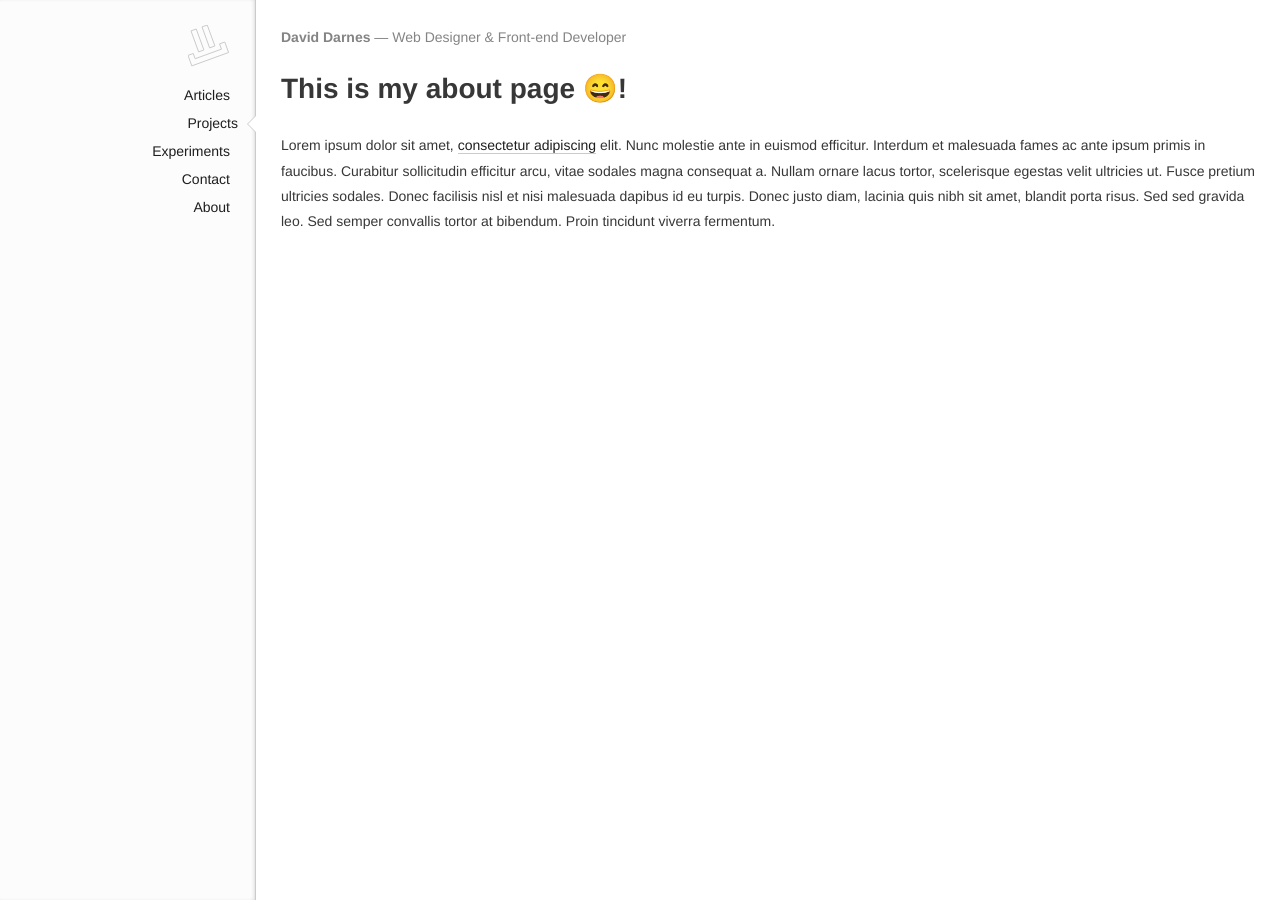
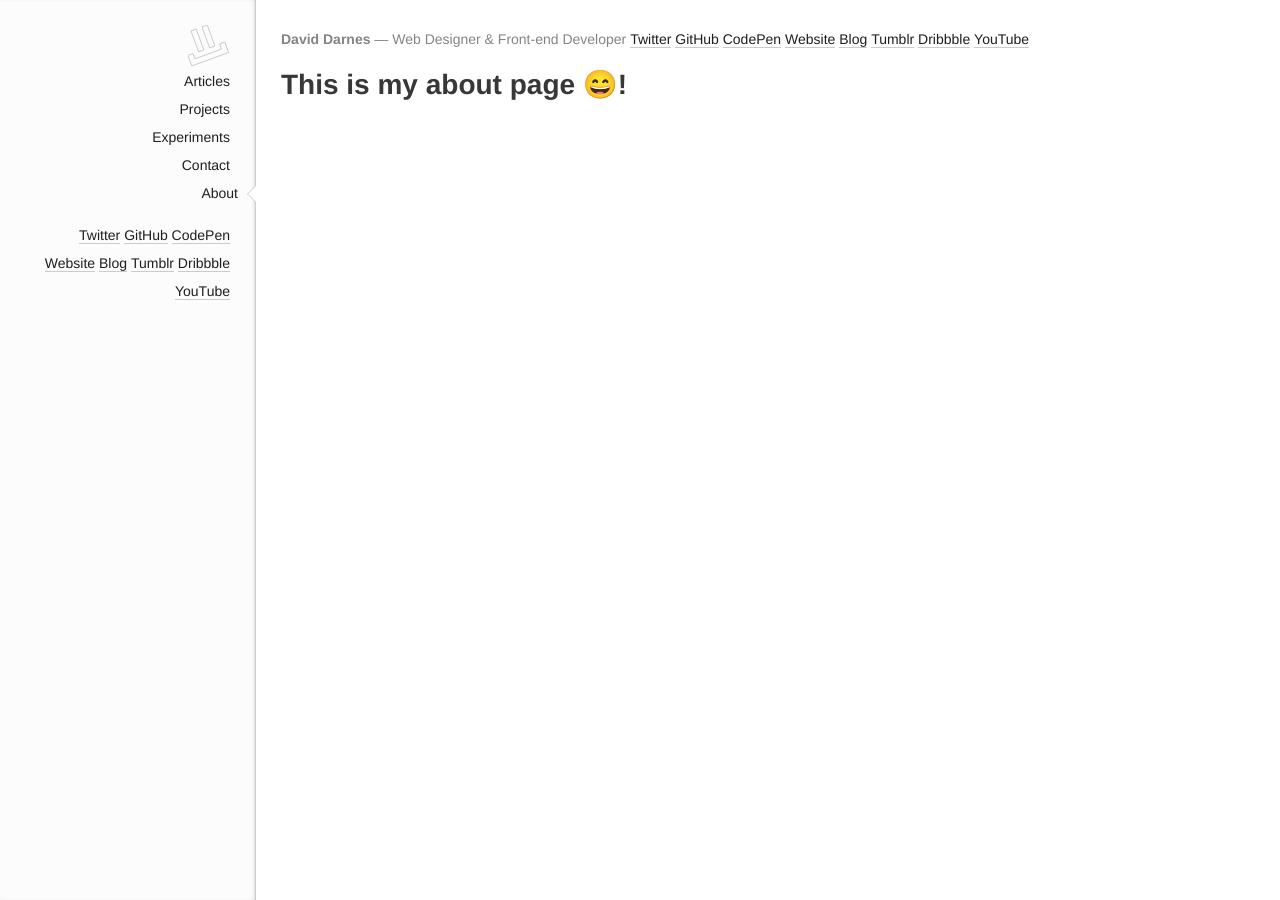
Before and after one commit to daviddarnes/daviddarnes.github.io, a Jekyll site: the page built from pages/about.md, in a window 1280 px wide. Built offline with Jekyll 4.4.1, drawn with Linux system fonts in a browser that asks for light colours; emoji names are drawn with the system emoji font.

Commit message:
Moving html chunks into their own includes, moving data around to suit this

```diff
--- a/_config.yml
+++ b/_config.yml
@@ -15,16 +15,9 @@ exclude:
 - package.json
 - CNAME
 
-# Personal Networks and websites
-networks:
-  Twitter: http://twitter.com/daviddarnes
-  GitHub: http://github.com/daviddarnes
-  CodePen: http://codepen.io/daviddarnes
-  Website: http://david.darn.es
-  Blog: http://david.darn.es/blog
-  Tumblr: http://daviddarnes.tumblr.com
-  Dribbble: https://dribbble.com/daviddarnes
-  YouTube: http://youtube.com/daviddarnes
+# Permalinks
+permalink: pretty
+
 
 # Portfolio collection
 collections:
@@ -37,3 +30,8 @@ gems:
 - jekyll-sitemap
 - jekyll-mentions
 - jemoji
+
+
+# Site info
+name: David Darnes
+profession: Web Designer & Front-end Developer
--- /dev/null
+++ b/_includes/header.html
@@ -0,0 +1,7 @@
+<header class="header  header__info">
+
+	<p class="info-line  header__info-line"><strong>{{ site.name }}</strong> &mdash; {{ site.profession }}</p>
+
+	{% include networks.html %}
+
+</header>
--- /dev/null
+++ b/_includes/logo.html
@@ -0,0 +1,3 @@
+<div class="logo  sidebar__logo">
+	{% include logo.svg %}
+</div>
--- /dev/null
+++ b/_includes/nav.html
@@ -0,0 +1,15 @@
+<nav class="nav  sidebar__nav">
+
+{% if site.data.nav.header %}
+	<ul class="list  nav__list">
+
+	{% for item in site.data.nav.header %}
+		<li class="item  nav__item">
+			<a class="link  nav__link{% if page.url == item[1] %}  link--current{% endif %}" href="{{ item[1] }}">{{ item[0] }}</a>
+		</li>
+	{% endfor %}
+
+	</ul>
+{% endif %}
+
+</nav>
--- a/_includes/networks.html
+++ b/_includes/networks.html
@@ -1,8 +1,7 @@
-{% if site.networks %}
-  <h3>Networks</h3>
-	<ul>
-		{% for network in site.networks %}
-			<li><a href="{{ network[1] }}">{{ network[0] }}</a></li>
+{% if site.data.nav.networks %}
+	<nav class="nav  nav--networks">
+		{% for networks in site.data.nav.networks %}
+			<a href="{{ networks[1] }}">{{ networks[0] }}</a>
 		{% endfor %}
 	</ul>
 {% endif %}
--- /dev/null
+++ b/_includes/scripts.html
@@ -0,0 +1,3 @@
+<!--[if IE]>
+	<script src="/js/html5.js"></script>
+<![endif]-->
--- /dev/null
+++ b/_includes/sidebar.html
@@ -0,0 +1,9 @@
+<div class="sidebar">
+
+	{% include logo.html %}
+
+	{% include nav.html %}
+
+	{% include networks.html %}
+
+</div>
--- a/_layouts/default.html
+++ b/_layouts/default.html
@@ -3,27 +3,19 @@
 	<title>David Darnes</title>
 </head>
 <body>
-	<div class="sidebar">
-		<header class="header  sidebar__header">
-			{% include logo.svg %}
-		</header>
-		<nav class="nav  sidebar__nav">
-			<ul class="list  nav__list">
-				<li class="item  nav__item"><a class="link  nav__link">Articles</a></li>
-				<li class="item  nav__item"><a class="link  nav__link  link--current">Projects</a></li>
-				<li class="item  nav__item"><a class="link  nav__link">Experiments</a></li>
-				<li class="item  nav__item"><a class="link  nav__link">Contact</a></li>
-				<li class="item  nav__item"><a class="link  nav__link">About</a></li>
-			</ul>
-		</nav>
-	</div>
+
+	{% include sidebar.html %}
+
 	<main class="main" role="main">
-		<aside class="aside  sidebar__aside">
-			<p><strong>David Darnes</strong> &mdash; Web Designer & Front-end Developer</p>
-		</aside>
+
+		{% include header.html %}
+
 		<article class="article  main__article">
 			{{ content }}
-			<p>Lorem ipsum dolor sit amet, <a>consectetur adipiscing</a> elit. Nunc molestie ante in euismod efficitur. Interdum et malesuada fames ac ante ipsum primis in faucibus. Curabitur sollicitudin efficitur arcu, vitae sodales magna consequat a. Nullam ornare lacus tortor, scelerisque egestas velit ultricies ut. Fusce pretium ultricies sodales. Donec facilisis nisl et nisi malesuada dapibus id eu turpis. Donec justo diam, lacinia quis nibh sit amet, blandit porta risus. Sed sed gravida leo. Sed semper convallis tortor at bibendum. Proin tincidunt viverra fermentum.</p>
 		</article>
+
 	</main>
+
+	{% include scripts.html %}
+
 </body>
--- a/_layouts/frontpage.html
+++ b/_layouts/frontpage.html
@@ -1,9 +1,3 @@
 ---
 layout: default
 ---
-
-{{ content }}
-
-{% include projects.html %}
-
-{% include networks.html %}
--- a/css/styles.scss
+++ b/css/styles.scss
@@ -22,7 +22,7 @@ $text-colour: #373737;
 // Globals
 body {
 	font-size: 14px;
-	line-height: 1.8;
+	line-height: 2;
 	color: $text-colour;
 	font-family: "Helvetica Neue", Helvetica, Arial, sans-serif;
 	font-weight: 400;
@@ -34,8 +34,12 @@ body {
 	box-sizing: border-box;
 }
 
-h1, h2, h3, h4, h5, h6, p {
+h1, h2, h3, h4, h5, h6, p, ul, ol {
 	margin-top: 0;
+}
+
+h1, h2 {
+	line-height: 1.6;
 }
 
 a {
@@ -55,6 +59,22 @@ svg {
 }
 
 
+// Header
+.header__info {
+	color: lighten($text-colour, 30%);
+	transition: .2s;
+	margin-bottom: 10px;
+	&:hover {
+		color: $text-colour;
+	}
+}
+
+.nav--networks,
+.info-line {
+	display: inline;
+}
+
+
 // Sidebar
 .sidebar {
 	position: fixed;
@@ -65,14 +85,6 @@ svg {
 	background: darken($background-colour, 1%);
 	border-right: $borders;
 	box-shadow: inset -2px 0 4px -2px $shadow-colour;
-}
-
-.sidebar__aside {
-	color: lighten($text-colour, 30%);
-	transition: .2s;
-	&:hover {
-		color: $text-colour;
-	}
 }
 
 .nav__list {
```
Also changed, not shown: _data/nav.yml (added, +18 -0 lines), pages/about.md (renamed from about.md, +2 -0 lines), pages/projects.md (added, +6 -0 lines).
